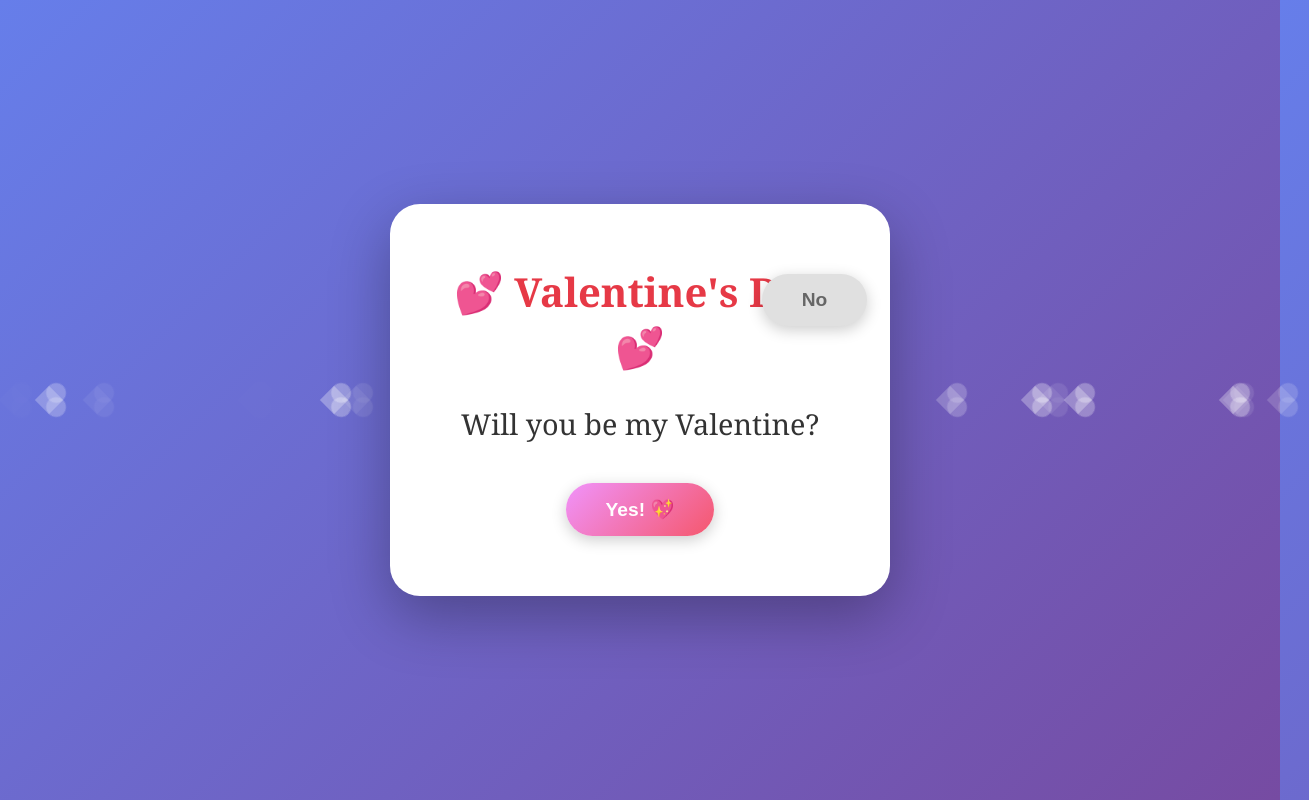
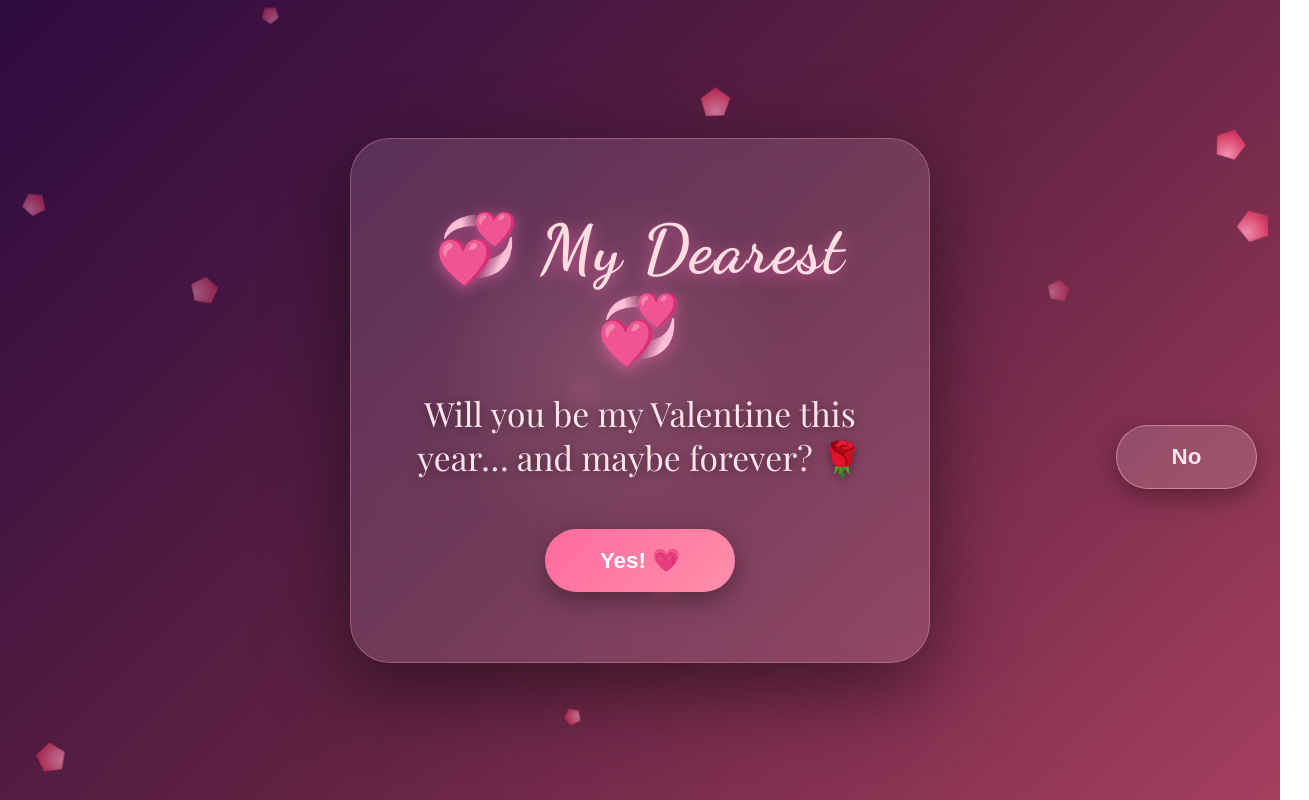
Before and after one commit to omkarm2/valindex, a plain HTML site: page index.html in a window 1280 px wide. Both pictures are taken after a click on the button "No". Shown: the whole page, 1309 px wide, since content can reach past the window. Drawn offline with nearby package versions, Linux system fonts and the light colour scheme; a web font is replaced by a local one.

Commit message:
UI change

```diff
--- a/index.html
+++ b/index.html
@@ -3,7 +3,10 @@
 <head>
     <meta charset="UTF-8">
     <meta name="viewport" content="width=device-width, initial-scale=1.0">
-    <title>A Special Question ❤️</title>
+    <title>A Very Special Question 💞</title>
+    <link rel="preconnect" href="https://fonts.googleapis.com">
+    <link rel="preconnect" href="https://fonts.gstatic.com" crossorigin>
+    <link href="https://fonts.googleapis.com/css2?family=Dancing+Script:wght@700&family=Playfair+Display:ital,wght@0,400;0,700;1,400&display=swap" rel="stylesheet">
     <style>
         * {
             margin: 0;
@@ -12,235 +15,278 @@
         }
 
         body {
-            font-family: 'Georgia', serif;
-            background: linear-gradient(135deg, #667eea 0%, #764ba2 100%);
+            font-family: 'Playfair Display', serif;
+            background: linear-gradient(135deg, #2d0b40 0%, #5e2142 50%, #a53f5e 100%);
             min-height: 100vh;
             display: flex;
             justify-content: center;
             align-items: center;
             overflow: hidden;
+            color: #fff;
         }
 
-        .heart {
+        /* Falling rose petals */
+        .petal {
             position: absolute;
             width: 20px;
             height: 20px;
-            background: rgba(255, 255, 255, 0.3);
-            transform: rotate(45deg);
-            animation: float 6s infinite;
+            background: radial-gradient(circle at 30% 30%, #ff9ec1, #e84a6f 60%, #c2185b);
+            clip-path: polygon(50% 0%, 100% 38%, 82% 100%, 18% 100%, 0% 38%);
+            opacity: 0.7;
+            animation: fall linear infinite;
+            pointer-events: none;
         }
 
-        .heart:before,
-        .heart:after {
-            content: '';
-            position: absolute;
-            width: 20px;
-            height: 20px;
-            border-radius: 50%;
-            background: rgba(255, 255, 255, 0.3);
-        }
-
-        .heart:before {
-            top: -10px;
-            left: 0;
-        }
-
-        .heart:after {
-            left: 10px;
-            top: 0;
-        }
-
-        @keyframes float {
-            0%, 100% {
-                transform: translateY(0) rotate(45deg);
-                opacity: 0;
+        @keyframes fall {
+            0% {
+                transform: translateY(-100vh) rotate(0deg);
             }
-            50% {
-                opacity: 1;
+            100% {
+                transform: translateY(110vh) rotate(720deg);
             }
         }
 
         .container {
-            background: white;
-            padding: 60px 50px;
-            border-radius: 30px;
-            box-shadow: 0 20px 60px rgba(0, 0, 0, 0.3);
+            background: rgba(255, 245, 248, 0.12);
+            backdrop-filter: blur(10px);
+            padding: 70px 60px;
+            border-radius: 40px;
+            box-shadow: 0 25px 80px rgba(0, 0, 0, 0.5);
             text-align: center;
-            max-width: 500px;
-            width: 90%;
+            max-width: 580px;
+            width: 92%;
+            border: 1px solid rgba(255, 182, 193, 0.3);
             position: relative;
             z-index: 10;
+            animation: fadeIn 1.8s ease-out;
+        }
+
+        @keyframes fadeIn {
+            from { opacity: 0; transform: scale(0.92); }
+            to   { opacity: 1; transform: scale(1); }
         }
 
         h1 {
-            color: #e63946;
-            font-size: 2.5em;
-            margin-bottom: 30px;
-            animation: pulse 2s ease-in-out infinite;
-        }
-
-        @keyframes pulse {
-            0%, 100% {
-                transform: scale(1);
-            }
-            50% {
-                transform: scale(1.05);
-            }
+            font-family: 'Dancing Script', cursive;
+            color: #ffdde1;
+            font-size: 4.2rem;
+            margin-bottom: 20px;
+            text-shadow: 0 4px 15px rgba(255, 105, 180, 0.6);
+            letter-spacing: 2px;
         }
 
         .question {
-            font-size: 1.8em;
-            color: #333;
-            margin-bottom: 40px;
+            font-size: 2.1rem;
+            color: #ffe4e9;
+            margin-bottom: 50px;
             font-weight: 500;
+            text-shadow: 0 2px 10px rgba(0,0,0,0.4);
         }
 
         .buttons {
             display: flex;
-            gap: 20px;
+            gap: 50px;
             justify-content: center;
-            margin-top: 30px;
+            margin-top: 40px;
         }
 
         button {
-            padding: 15px 40px;
-            font-size: 1.2em;
+            padding: 18px 55px;
+            font-size: 1.4rem;
             border: none;
-            border-radius: 50px;
+            border-radius: 999px;
             cursor: pointer;
-            transition: all 0.3s ease;
+            transition: all 0.4s ease;
             font-weight: bold;
-            box-shadow: 0 4px 15px rgba(0, 0, 0, 0.2);
+            box-shadow: 0 8px 25px rgba(0,0,0,0.35);
         }
 
         .yes-btn {
-            background: linear-gradient(135deg, #f093fb 0%, #f5576c 100%);
+            background: linear-gradient(135deg, #ff6b9d 0%, #ff8fab 100%);
             color: white;
+            position: relative;
+            overflow: hidden;
+        }
+
+        .yes-btn::before {
+            content: '';
+            position: absolute;
+            top: -50%; left: -50%;
+            width: 200%; height: 200%;
+            background: radial-gradient(circle, rgba(255,255,255,0.4) 10%, transparent 40%);
+            opacity: 0;
+            transition: opacity 0.6s;
+        }
+
+        .yes-btn:hover::before {
+            opacity: 1;
         }
 
         .yes-btn:hover {
-            transform: scale(1.1);
-            box-shadow: 0 6px 20px rgba(245, 87, 108, 0.4);
+            transform: scale(1.12) translateY(-4px);
+            box-shadow: 0 12px 40px rgba(255, 105, 180, 0.6);
         }
 
         .no-btn {
-            background: #e0e0e0;
-            color: #666;
-            position: relative;
+            background: rgba(255,255,255,0.15);
+            color: #ffe4e9;
+            border: 1px solid rgba(255,182,193,0.5);
+            backdrop-filter: blur(4px);
         }
 
         .no-btn:hover {
-            background: #d0d0d0;
+            background: rgba(255,182,193,0.2);
         }
 
         .response {
             display: none;
-            margin-top: 30px;
+            margin-top: 40px;
+            animation: fadeIn 1s ease-out;
         }
 
         .response.show {
             display: block;
-            animation: fadeIn 0.5s ease-in;
         }
 
-        @keyframes fadeIn {
-            from {
-                opacity: 0;
-                transform: translateY(20px);
-            }
-            to {
-                opacity: 1;
-                transform: translateY(0);
-            }
+        .big-heart {
+            font-size: 8rem;
+            margin: 30px 0 20px;
+            animation: heartbeat 1.8s ease-in-out infinite;
+            text-shadow: 0 0 30px rgba(255, 105, 180, 0.8);
+        }
+
+        @keyframes heartbeat {
+            0%, 100% { transform: scale(1); }
+            40%      { transform: scale(1.18); }
+            70%      { transform: scale(1.05); }
         }
 
         .response h2 {
-            color: #e63946;
-            font-size: 2em;
-            margin-bottom: 15px;
+            font-family: 'Dancing Script', cursive;
+            color: #ffd1dc;
+            font-size: 4.5rem;
+            margin-bottom: 25px;
+            text-shadow: 0 5px 20px rgba(255, 182, 193, 0.7);
         }
 
         .response p {
-            color: #555;
-            font-size: 1.2em;
-            line-height: 1.6;
+            font-size: 1.5rem;
+            color: #ffebee;
+            line-height: 1.7;
+            max-width: 90%;
+            margin: 0 auto;
         }
 
-        .big-heart {
-            font-size: 4em;
-            margin: 20px 0;
-            animation: heartbeat 1.5s ease-in-out infinite;
+        /* Central glowing heart (decorative) */
+        .glow-heart {
+            position: absolute;
+            top: 50%;
+            left: 50%;
+            transform: translate(-50%, -50%);
+            width: 380px;
+            height: 380px;
+            background: radial-gradient(circle at 40% 40%, rgba(255,182,193,0.35), transparent 60%);
+            border-radius: 50%;
+            z-index: -1;
+            animation: pulseGlow 8s ease-in-out infinite;
+            pointer-events: none;
         }
 
-        @keyframes heartbeat {
-            0%, 100% {
-                transform: scale(1);
-            }
-            25% {
-                transform: scale(1.2);
-            }
-            50% {
-                transform: scale(1);
-            }
+        @keyframes pulseGlow {
+            0%, 100% { opacity: 0.4; transform: translate(-50%, -50%) scale(1); }
+            50%      { opacity: 0.7; transform: translate(-50%, -50%) scale(1.15); }
         }
     </style>
 </head>
 <body>
+
+    <div class="glow-heart"></div>
+
     <div class="container">
-        <h1>💕 Valentine's Day 💕</h1>
+        <h1>💞 My Dearest 💞</h1>
         <div class="question-container">
-            <p class="question">Will you be my Valentine?</p>
+            <p class="question">Will you be my Valentine this year… and maybe forever? 🌹</p>
             <div class="buttons">
-                <button class="yes-btn" onclick="handleYes()">Yes! 💖</button>
+                <button class="yes-btn" onclick="handleYes()">Yes! 💗</button>
                 <button class="no-btn" id="noBtn" onclick="handleNo(event)">No</button>
             </div>
         </div>
+
         <div class="response" id="response">
             <div class="big-heart">❤️</div>
-            <h2>Yay! 🎉</h2>
-            <p>You just made me the happiest person ever! I can't wait to spend Valentine's Day with you! 💕</p>
+            <h2>I'm the Luckiest! 🥰</h2>
+            <p>You've just made my heart bloom like never before.<br>
+               I can't wait to fill every moment with love, laughter, and you. 💕🌸</p>
         </div>
     </div>
 
     <script>
-        // Create floating hearts
-        function createHeart() {
-            const heart = document.createElement('div');
-            heart.className = 'heart';
-            heart.style.left = Math.random() * 100 + 'vw';
-            heart.style.animationDuration = (Math.random() * 3 + 3) + 's';
-            heart.style.opacity = Math.random();
-            document.body.appendChild(heart);
+        // Falling rose petals
+        function createPetal() {
+            const petal = document.createElement('div');
+            petal.className = 'petal';
+            const size = Math.random() * 18 + 14;
+            petal.style.width = size + 'px';
+            petal.style.height = size + 'px';
+            petal.style.left = Math.random() * 100 + 'vw';
+            petal.style.animationDuration = (Math.random() * 8 + 10) + 's';
+            petal.style.opacity = Math.random() * 0.5 + 0.4;
+            petal.style.transform = `rotate(${Math.random() * 360}deg)`;
+            document.body.appendChild(petal);
 
-            setTimeout(() => {
-                heart.remove();
-            }, 6000);
+            setTimeout(() => petal.remove(), 15000);
         }
 
-        setInterval(createHeart, 300);
+        setInterval(createPetal, 400);
+
+        // Celebration burst
+        function celebrationBurst() {
+            for(let i = 0; i < 80; i++) {
+                setTimeout(() => {
+                    createPetal();
+                    // occasional bigger petals
+                    if (Math.random() > 0.7) {
+                        const big = document.createElement('div');
+                        big.className = 'petal';
+                        big.style.width = '40px';
+                        big.style.height = '40px';
+                        big.style.left = Math.random() * 100 + 'vw';
+                        big.style.animationDuration = '6s';
+                        document.body.appendChild(big);
+                        setTimeout(() => big.remove(), 8000);
+                    }
+                }, i * 60);
+            }
+        }
 
         function handleYes() {
             document.querySelector('.question-container').style.display = 'none';
             document.getElementById('response').classList.add('show');
+            celebrationBurst();
+        }
 
-            // Create celebration effect
-            for(let i = 0; i < 50; i++) {
-                setTimeout(createHeart, i * 50);
-            }
-        }
+        let noClickCount = 0;
 
         function handleNo(event) {
             const btn = event.target;
-            const maxX = window.innerWidth - btn.offsetWidth - 100;
-            const maxY = window.innerHeight - btn.offsetHeight - 100;
+            noClickCount++;
+
+            const maxX = window.innerWidth - btn.offsetWidth - 60;
+            const maxY = window.innerHeight - btn.offsetHeight - 60;
 
             const randomX = Math.random() * maxX;
             const randomY = Math.random() * maxY;
 
             btn.style.position = 'fixed';
             btn.style.left = randomX + 'px';
-            btn.style.top = randomY + 'px';
-            btn.style.transition = 'all 0.3s ease';
+            btn.style.top  = randomY + 'px';
+            btn.style.transition = 'all 0.5s ease';
+
+            // Gets smaller & harder to catch after clicks
+            if (noClickCount > 3) {
+                const scale = Math.max(0.5, 1 - noClickCount * 0.08);
+                btn.style.transform = `scale(${scale})`;
+            }
         }
     </script>
 </body>
```
